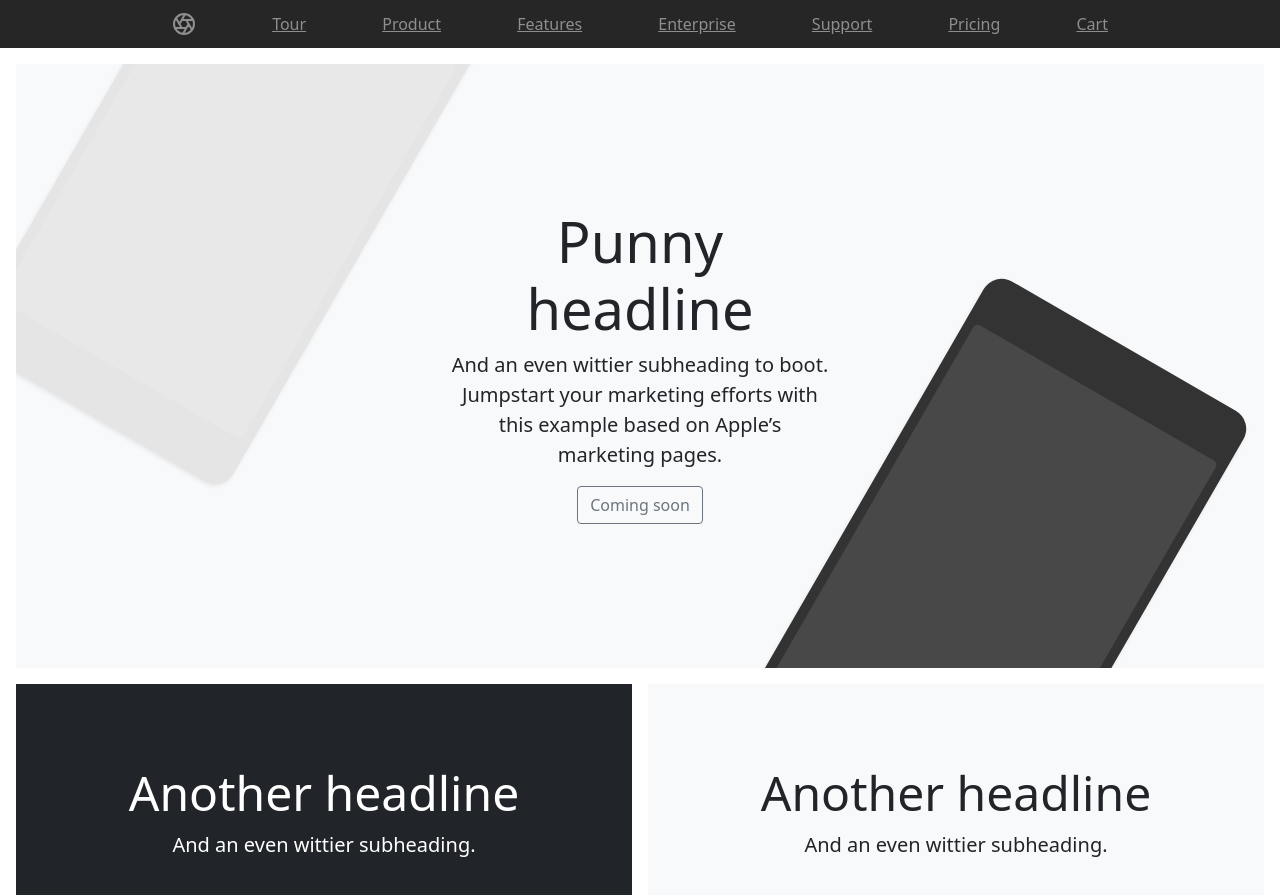
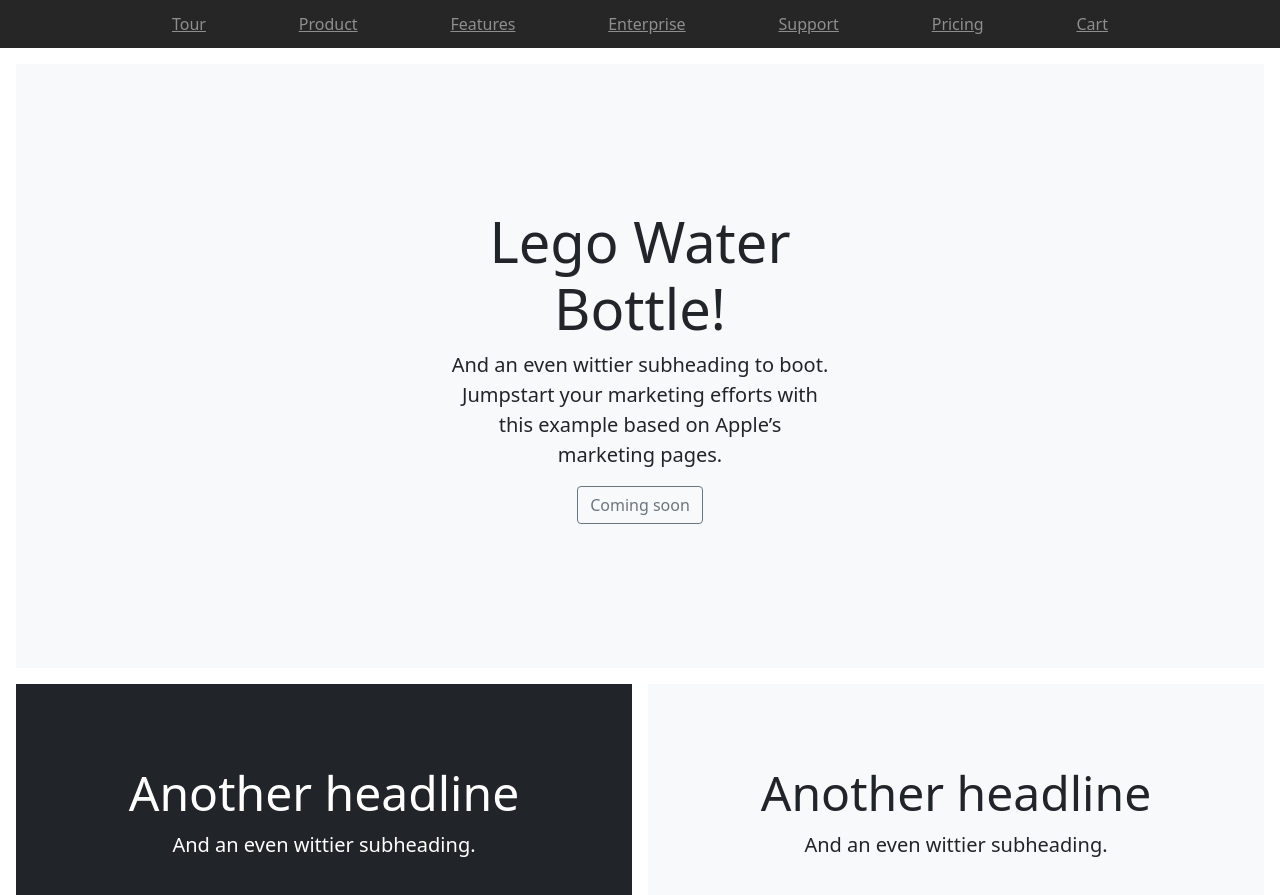
Before and after one commit to PatoGMTP/Lego_Website, a website: page index.html in a window 1280 px wide. Shown: the top 895 px of the page. Drawn offline with Linux system fonts and the light colour scheme.

Commit message:
Removing unnecessary HTML

```diff
--- a/index.html
+++ b/index.html
@@ -39,9 +39,9 @@
 
 <header class="site-header sticky-top py-1">
   <nav class="container d-flex flex-column flex-md-row justify-content-between">
-    <a class="py-2" href="#" aria-label="Product">
+    <!-- <a class="py-2" href="#" aria-label="Product">
       <svg xmlns="http://www.w3.org/2000/svg" width="24" height="24" fill="none" stroke="currentColor" stroke-linecap="round" stroke-linejoin="round" stroke-width="2" class="d-block mx-auto" role="img" viewBox="0 0 24 24"><title>Product</title><circle cx="12" cy="12" r="10"/><path d="M14.31 8l5.74 9.94M9.69 8h11.48M7.38 12l5.74-9.94M9.69 16L3.95 6.06M14.31 16H2.83m13.79-4l-5.74 9.94"/></svg>
-    </a>
+    </a> -->
     <a class="py-2 d-none d-md-inline-block" href="#">Tour</a>
     <a class="py-2 d-none d-md-inline-block" href="#">Product</a>
     <a class="py-2 d-none d-md-inline-block" href="#">Features</a>
@@ -55,12 +55,12 @@
 <main>
   <div class="position-relative overflow-hidden p-3 p-md-5 m-md-3 text-center bg-light">
     <div class="col-md-5 p-lg-5 mx-auto my-5">
-      <h1 class="display-4 fw-normal">Punny headline</h1>
+      <h1 class="display-4 fw-normal">Lego Water Bottle!</h1>
       <p class="lead fw-normal">And an even wittier subheading to boot. Jumpstart your marketing efforts with this example based on Apple’s marketing pages.</p>
       <a class="btn btn-outline-secondary" href="#">Coming soon</a>
     </div>
-    <div class="product-device shadow-sm d-none d-md-block"></div>
-    <div class="product-device product-device-2 shadow-sm d-none d-md-block"></div>
+    <!-- <div class="product-device shadow-sm d-none d-md-block"></div>
+    <div class="product-device product-device-2 shadow-sm d-none d-md-block"></div> -->
   </div>
 
   <div class="d-md-flex flex-md-equal w-100 my-md-3 ps-md-3">
@@ -97,7 +97,7 @@
     </div>
   </div>
 
-  <div class="d-md-flex flex-md-equal w-100 my-md-3 ps-md-3">
+  <!-- <div class="d-md-flex flex-md-equal w-100 my-md-3 ps-md-3">
     <div class="bg-light me-md-3 pt-3 px-3 pt-md-5 px-md-5 text-center overflow-hidden">
       <div class="my-3 p-3">
         <h2 class="display-5">Another headline</h2>
@@ -129,11 +129,11 @@
       </div>
       <div class="bg-body shadow-sm mx-auto" style="width: 80%; height: 300px; border-radius: 21px 21px 0 0;"></div>
     </div>
-  </div>
+  </div> -->
 </main>
 
 <footer class="container py-5">
-  <div class="row">
+  <!-- <div class="row">
     <div class="col-12 col-md">
       <svg xmlns="http://www.w3.org/2000/svg" width="24" height="24" fill="none" stroke="currentColor" stroke-linecap="round" stroke-linejoin="round" stroke-width="2" class="d-block mb-2" role="img" viewBox="0 0 24 24"><title>Product</title><circle cx="12" cy="12" r="10"/><path d="M14.31 8l5.74 9.94M9.69 8h11.48M7.38 12l5.74-9.94M9.69 16L3.95 6.06M14.31 16H2.83m13.79-4l-5.74 9.94"/></svg>
       <small class="d-block mb-3 text-muted">&copy; 2017–2021</small>
@@ -176,7 +176,7 @@
         <li><a class="link-secondary" href="#">Terms</a></li>
       </ul>
     </div>
-  </div>
+  </div> -->
 </footer>
 
 
```
